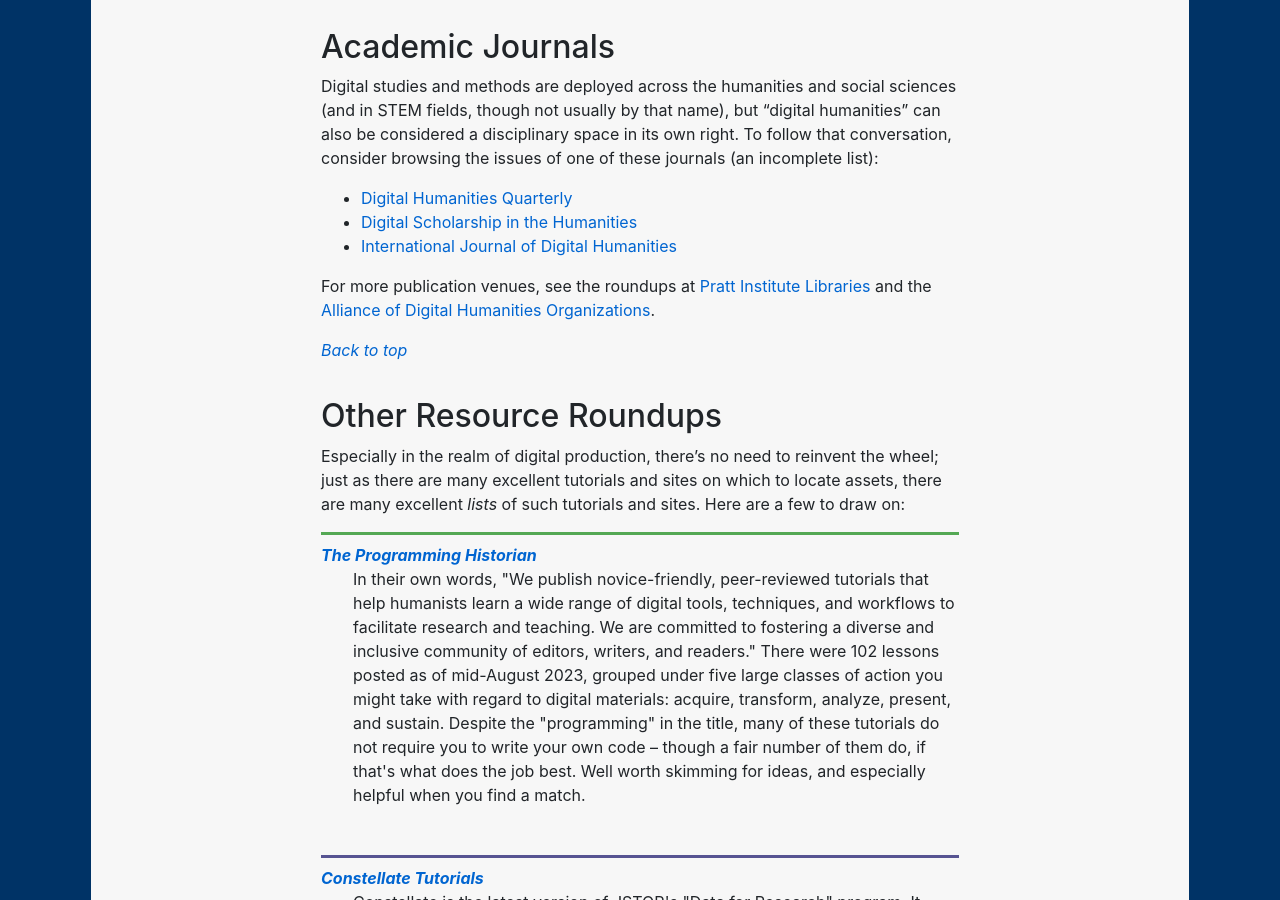
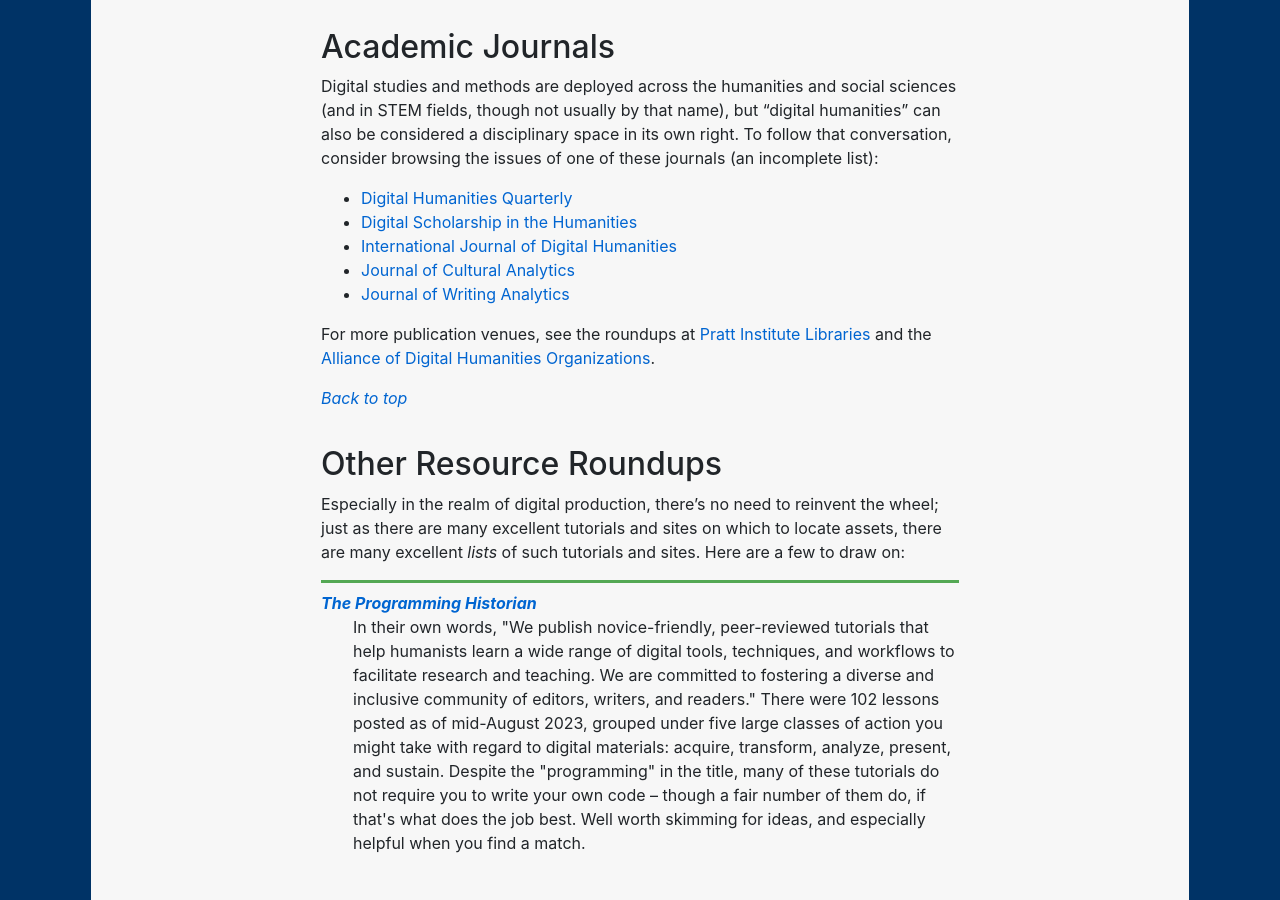
Before and after one commit to benmiller314/dsam2023fall, a Jekyll site: the page built from resources.md, in a window 1280 px wide and 900 px high, scrolled down 6714 px. Built offline with Jekyll 4.4.1, drawn with Linux system fonts in a browser that asks for light colours.

Commit message:
add cultural analytics, writing analytics
to list of relevant journals

```diff
--- a/resources.md
+++ b/resources.md
@@ -166,6 +166,8 @@
 * [Digital Humanities Quarterly](http://www.digitalhumanities.org/dhq/)
 * [Digital Scholarship in the Humanities](https://academic.oup.com/dsh)
 * [International Journal of Digital Humanities](https://www.springer.com/journal/42803)
+* [Journal of Cultural Analytics](https://culturalanalytics.org/)
+* [Journal of Writing Analytics](https://wac.colostate.edu/jwa/)
 
 For more publication venues, see the roundups at [Pratt Institute Libraries](https://libguides.pratt.edu/digitalhumanities/journals) and the [Alliance of Digital Humanities Organizations](https://adho.org/publications/).
 
```
Also changed, not shown: 1 other file.
